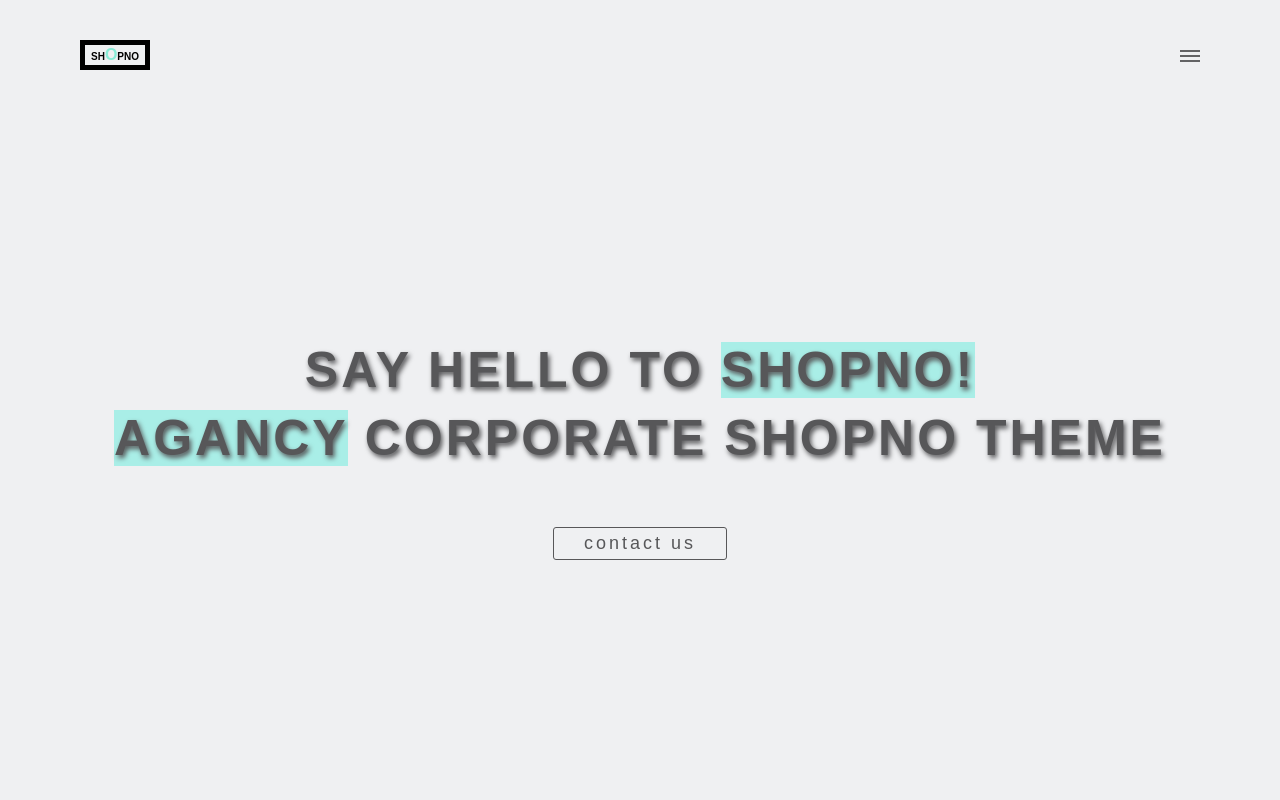
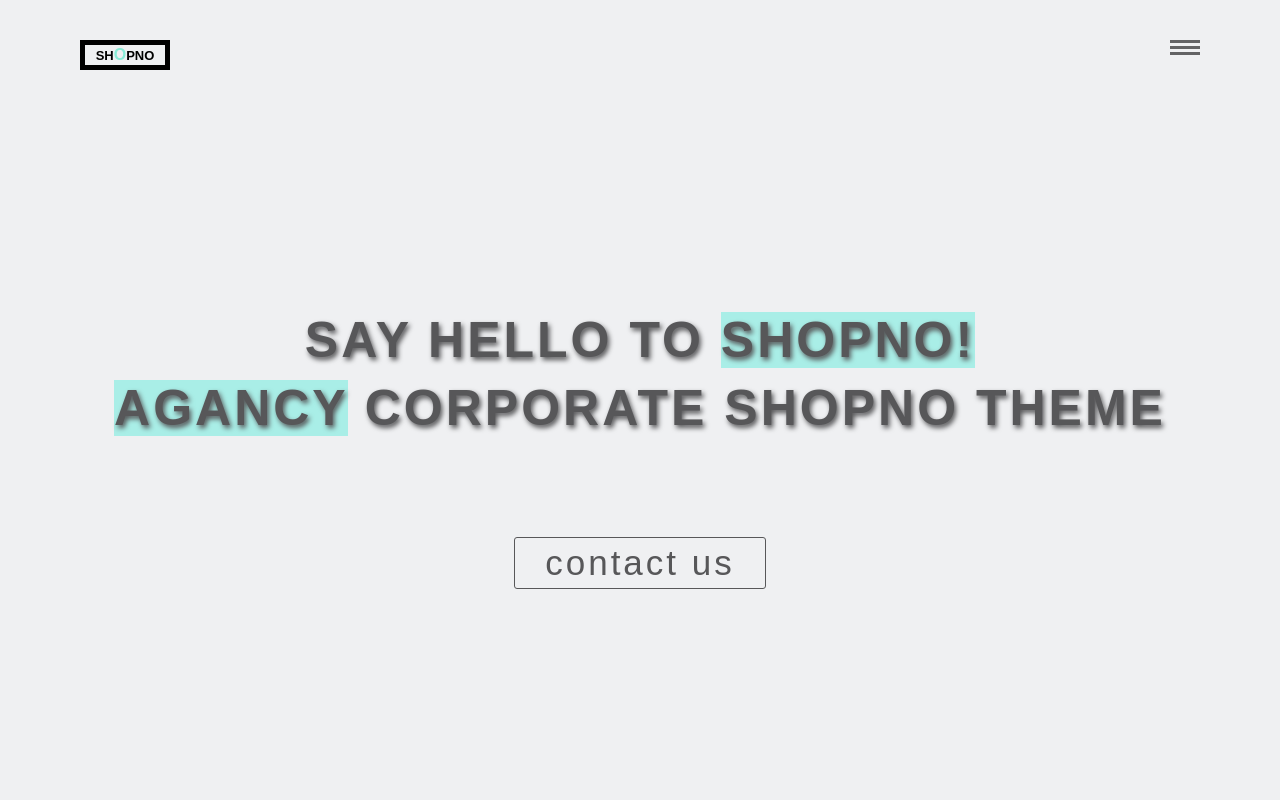
Before and after one commit to YurkevichVA/Shopno, a plain HTML site: page index.html in a window 1280 px wide. Shown: the top 800 px of the page. Drawn offline with Linux system fonts and the light colour scheme.

Commit message:
fix first section

```diff
--- a/style.css
+++ b/style.css
@@ -6,8 +6,8 @@
     font-weight:900;
     color: black;
     border: solid 5px black;
-    width: 50px;
-    font-size: 10px;
+    width: 70px;
+    font-size: 13px;
     padding-left: 5px;
     padding-top: 1px;
     padding-right: 5px;
@@ -19,15 +19,15 @@
     color: #88ecd7;
 }
 .menu {
-    width: 20px;
-    height: 20px;
+    width: 30px;
+    height: 30px;
     display: flex;
     flex-direction: column;
     gap: 3px;
 }
 .menu_strip {
     width: 100%;
-    height: 2px;
+    height: 3px;
     background-color: #636365;
 }
 .header {
@@ -59,7 +59,7 @@
 }
 .contact_us {
     font-weight: lighter;
-    font-size: large;
+    font-size: 35px;
     text-shadow: none;
     border: solid 1px #575759;
     border-radius: 3px;
@@ -68,5 +68,5 @@
     padding-left: 30px;
     padding-right: 30px;
     text-align: center;
-    margin-top: 50px;
+    margin-top: 90px;
 }
```
